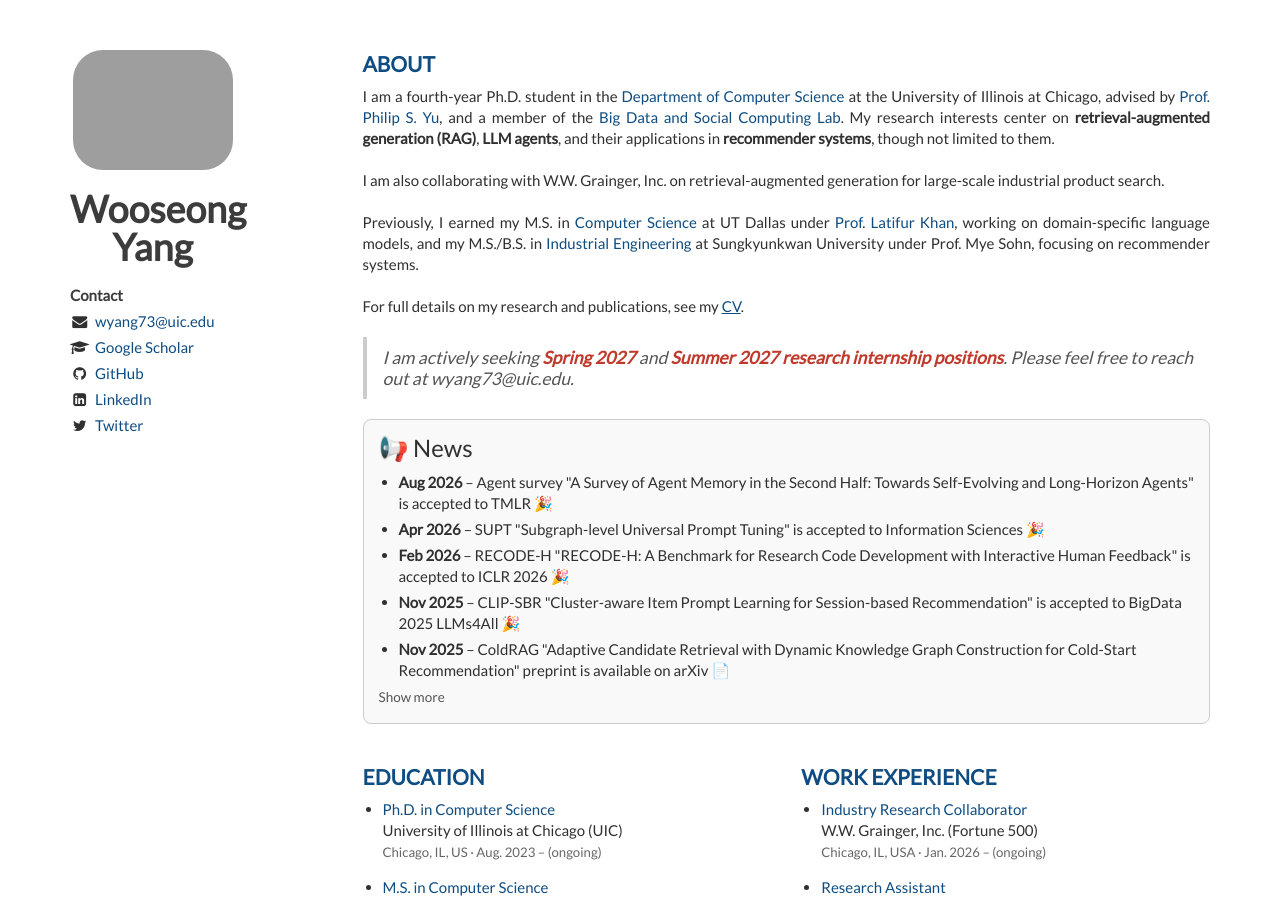
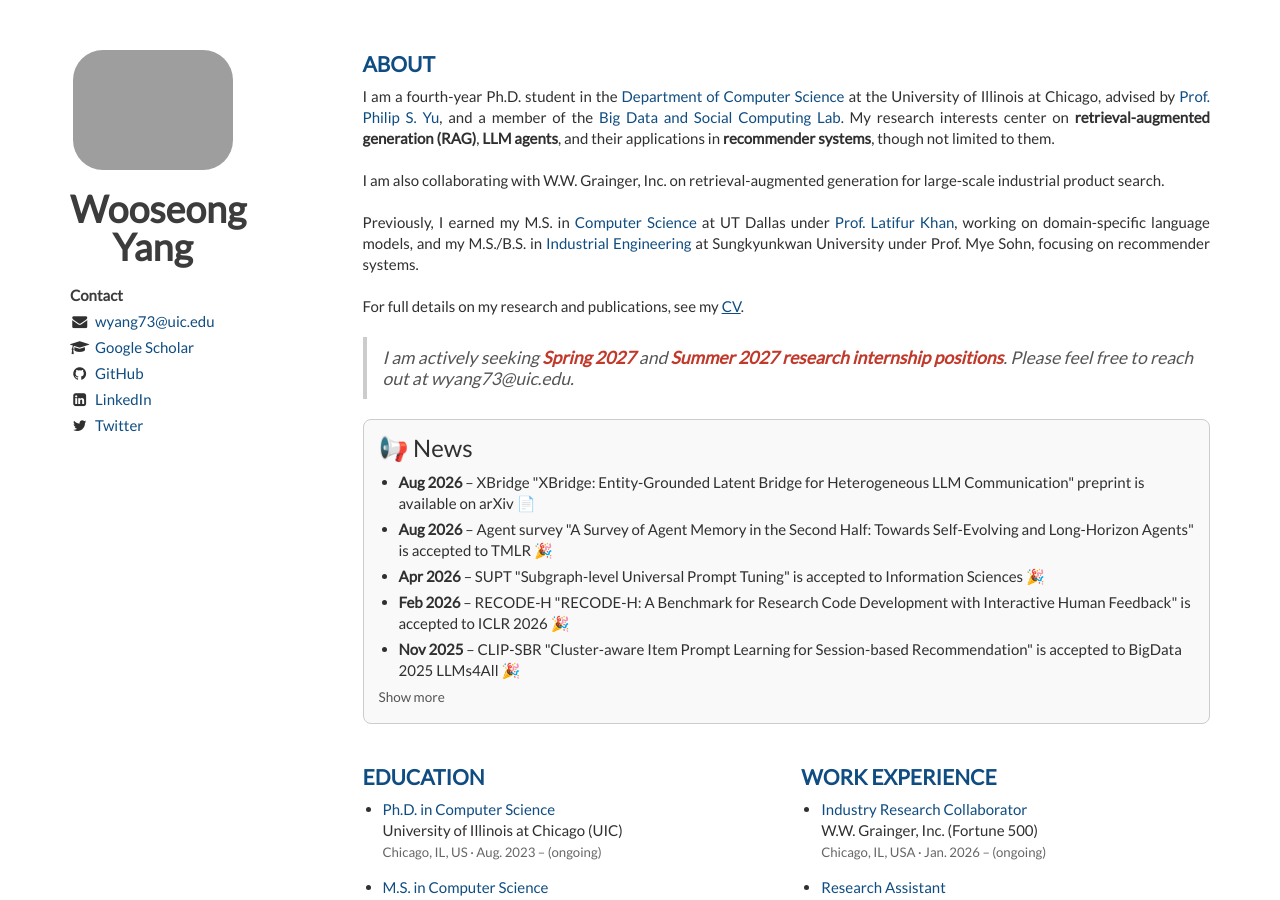
Before and after one commit to WooseongYang/WooseongYang.github.io, a Jekyll site: the page built from index.html, in a window 1280 px wide and 900 px high. Built offline with Jekyll 4.4.1, drawn with Linux system fonts in a browser that asks for light colours; nearby versions of some CDN libraries; the list of posts is cut into pages by our own code.

Commit message:
Add XBridge preprint to news
Co-Authored-By: Claude Opus 5 (1M context) <noreply@anthropic.com>

```diff
--- a/_includes/about.html
+++ b/_includes/about.html
@@ -23,15 +23,16 @@
 <div style="border: 1px solid #ccc; border-radius: 8px; padding: 15px; background-color: #f9f9f9; margin: 20px 0;">
   <h3 style="margin-top: 0;">📢 News</h3>
   <ul style="padding-left: 20px; margin: 0;">
+    <li><strong>Aug 2026</strong> &ndash; XBridge "XBridge: Entity-Grounded Latent Bridge for Heterogeneous LLM Communication" preprint is available on arXiv 📄</li>
     <li><strong>Aug 2026</strong> &ndash; Agent survey "A Survey of Agent Memory in the Second Half: Towards Self-Evolving and Long-Horizon Agents" is accepted to TMLR 🎉</li>
     <li><strong>Apr 2026</strong> &ndash; SUPT "Subgraph-level Universal Prompt Tuning" is accepted to Information Sciences 🎉</li>
     <li><strong>Feb 2026</strong> &ndash; RECODE-H "RECODE-H: A Benchmark for Research Code Development with Interactive Human Feedback" is accepted to ICLR 2026 🎉</li>
     <li><strong>Nov 2025</strong> &ndash; CLIP-SBR "Cluster-aware Item Prompt Learning for Session-based Recommendation" is accepted to BigData 2025 LLMs4All 🎉</li>
-    <li><strong>Nov 2025</strong> &ndash; ColdRAG "Adaptive Candidate Retrieval with Dynamic Knowledge Graph Construction for Cold-Start Recommendation" preprint is available on arXiv 📄</li>
   </ul>
   <details style="margin-top: 6px;">
     <summary style="cursor: pointer; font-size: 90%; color: #555; outline: none;">Show more</summary>
     <ul style="padding-left: 20px; margin: 6px 0 0 0;">
+      <li><strong>Nov 2025</strong> &ndash; ColdRAG "Adaptive Candidate Retrieval with Dynamic Knowledge Graph Construction for Cold-Start Recommendation" preprint is available on arXiv 📄</li>
       <li><strong>Sep 2025</strong> &ndash; LLMInit "LLMInit: A Free Lunch from Large Language Models for Selective Initialization of Recommendation" is accepted to EMNLP 2025 Industry Track 🎉</li>
     </ul>
   </details>
```
